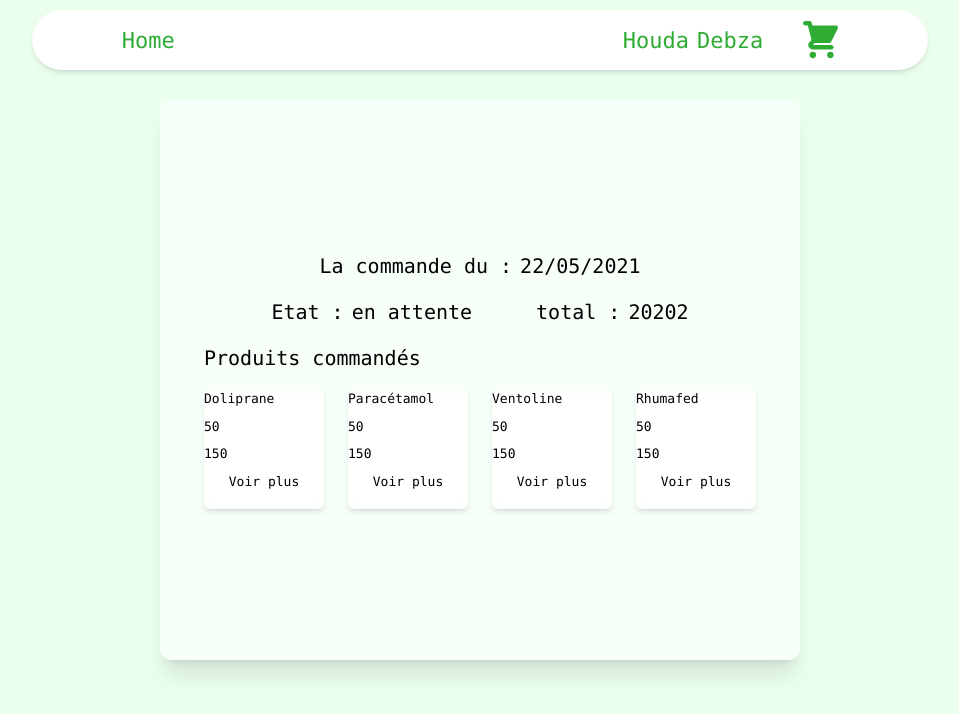
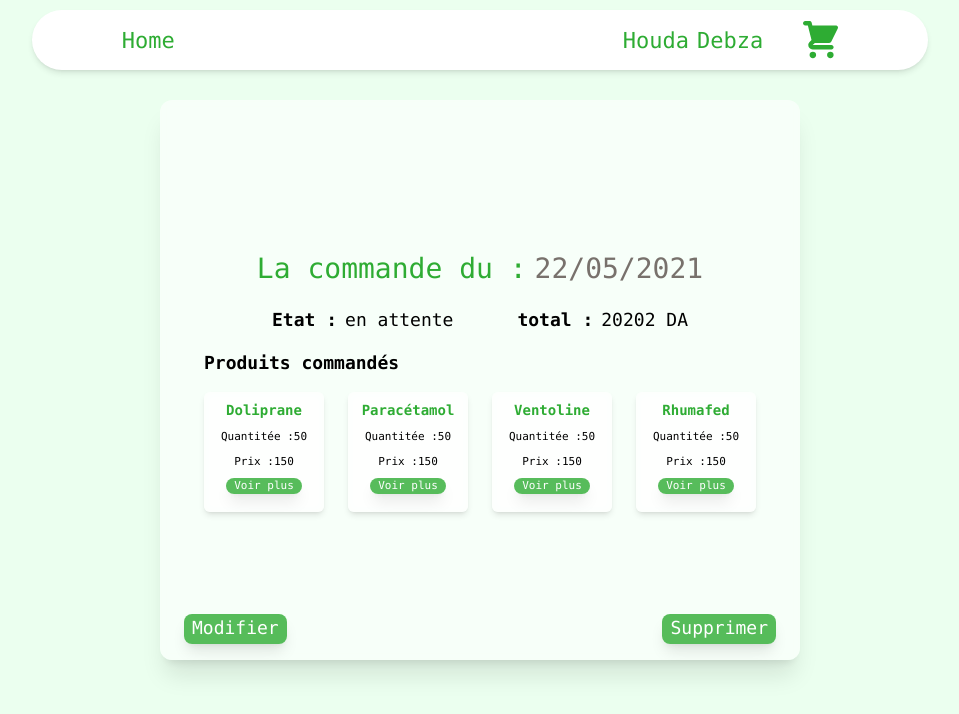
Before and after one commit to stormsidali2001/FrontPharmacy, a Next.js app: page /commandesclient/1 in a window 1280 px wide. Shown: the top 714 px of the page, without its empty margins (160-1119 px from the left). Built offline with nearby package versions, Linux system fonts and the light colour scheme; some icons are missing.

Commit message:
commandesdetails

```diff
--- a/pages/commandesclient/[commandeId].js
+++ b/pages/commandesclient/[commandeId].js
@@ -1,4 +1,6 @@
+import { useState } from "react"
 import Navbar from "../../components/Navbar"
+import Trash from "../../Icons/Trash"
 
 const commandeId  = props => {
 
@@ -30,45 +32,61 @@ const commandeId  = props => {
             quantity : 50,
             price : 150
         },
+    ]
 
-    ]
+    const [supprimerProduit , setSupprimerProduit] = useState(false)
 
     return(
         <div className="h-fit pb-10 w-[100vw] min-h-[100vh] text-[20px] flex font-mono justify-center bg-[#EBFFEF]">
             <Navbar/>
-            <div className="pt-[100px] flex flex-col items-center space-y-6 relative">
-                <div className="min-h-[70vh] h-fit p-6 w-[50vw] rounded-xl shadow-xl bg-white/60 flex flex-col space-y-4 items-center justify-center backdrop-blur-sm">
-                    <div className="flex flex-row text-center space-x-2">
-                        <div>La commande du :</div>
-                        <div>{date}</div>
+            <div className="pt-[100px] flex flex-col items-center space-y-6">
+                <div className="min-h-[70vh] h-fit p-6 w-[50vw] rounded-xl shadow-xl bg-white/60 flex flex-col space-y-4 items-center justify-center backdrop-blur-sm relative">
+                    <div className="flex flex-row text-center space-x-2 text-[28px]">
+                        <div className="text-[#2EAC33] font-semibold]">La commande du :</div>
+                        <div className="text-stone-500">{date}</div>
                     </div>
-                    <div className="flex flex-row space-x-16">
+                    <div className="flex flex-row space-x-16 text-[18px]">
                         <div className="flex flex-row space-x-2">
-                            <div>Etat :</div>
+                            <div className="font-semibold">Etat :</div>
                             <div>{etat}</div>
                         </div>
                         <div className="flex flex-row space-x-2">
-                            <div>total :</div>
-                            <div>{total}</div>
+                            <div className="font-semibold">total :</div>
+                            <div>{total} DA</div>
                         </div>
                     </div>
-                    <div className="flex flex-col space-y-4">
-                        <div>Produits commandés</div>
+                    <div className="flex flex-col text-[18px] space-y-4">
+                        <div className="flex flex-row space-x-[60%]">
+                            <div className="font-semibold">Produits commandés</div>
+                            <button
+                                onClick={(e) => setSupprimerProduit(true)}
+                            >
+                                <Trash/>
+                            </button>
+                        </div>
                         <div className="flex flex-wrap gap-6">
                             {
                                 produits.map((el , index) => {
                                     return(
-                                        <div className="h-[120px] w-[120px] rounded-md shadow-md bg-white/50 backdrop-blur-sm flex flex-col space-y-2 text-[13px]">
-                                            <div>{el.name}</div>
-                                            <div>{el.quantity}</div>
-                                            <div>{el.price}</div>
-                                            <button>Voir plus</button>
+                                        <div className="h-[120px] w-[120px] rounded-md shadow-md bg-white/50 backdrop-blur-sm flex flex-col items-center p-2 space-y-2 text-[11px]">
+                                            <div className=" text-[14px] break-all text-[#2EAC33] font-semibold">{el.name}</div>
+                                            <div className="flex flex-row">
+                                                <div>Quantitée :</div>
+                                                <div>{el.quantity}</div>
+                                            </div>
+                                            <div className="flex flex-row">
+                                                <div>Prix :</div>
+                                                <div>{el.price}</div>
+                                            </div>
+                                            <button className="h-[16px] text-[11px] w-fit px-2 rounded-lg shadow-lg bg-[#2EAC33]/80 hover:bg-[#2EAC33] text-white m-auto">Voir plus</button>
                                         </div>
                                     )
                                 })
                             }
                         </div>
                     </div>
+                    <div className="absolute bottom-4 left-6 cursor-pointer h-[30px] text-[18px] w-fit px-2 rounded-lg shadow-lg bg-[#2EAC33]/80 hover:bg-[#2EAC33] text-white">Modifier</div>
+                    <div className="absolute bottom-4 right-6 cursor-pointer h-[30px] text-[18px] w-fit px-2 rounded-lg shadow-lg bg-[#2EAC33]/80 hover:bg-[#2EAC33] text-white">Supprimer</div>
                 </div>
             </div>
         </div>
```
